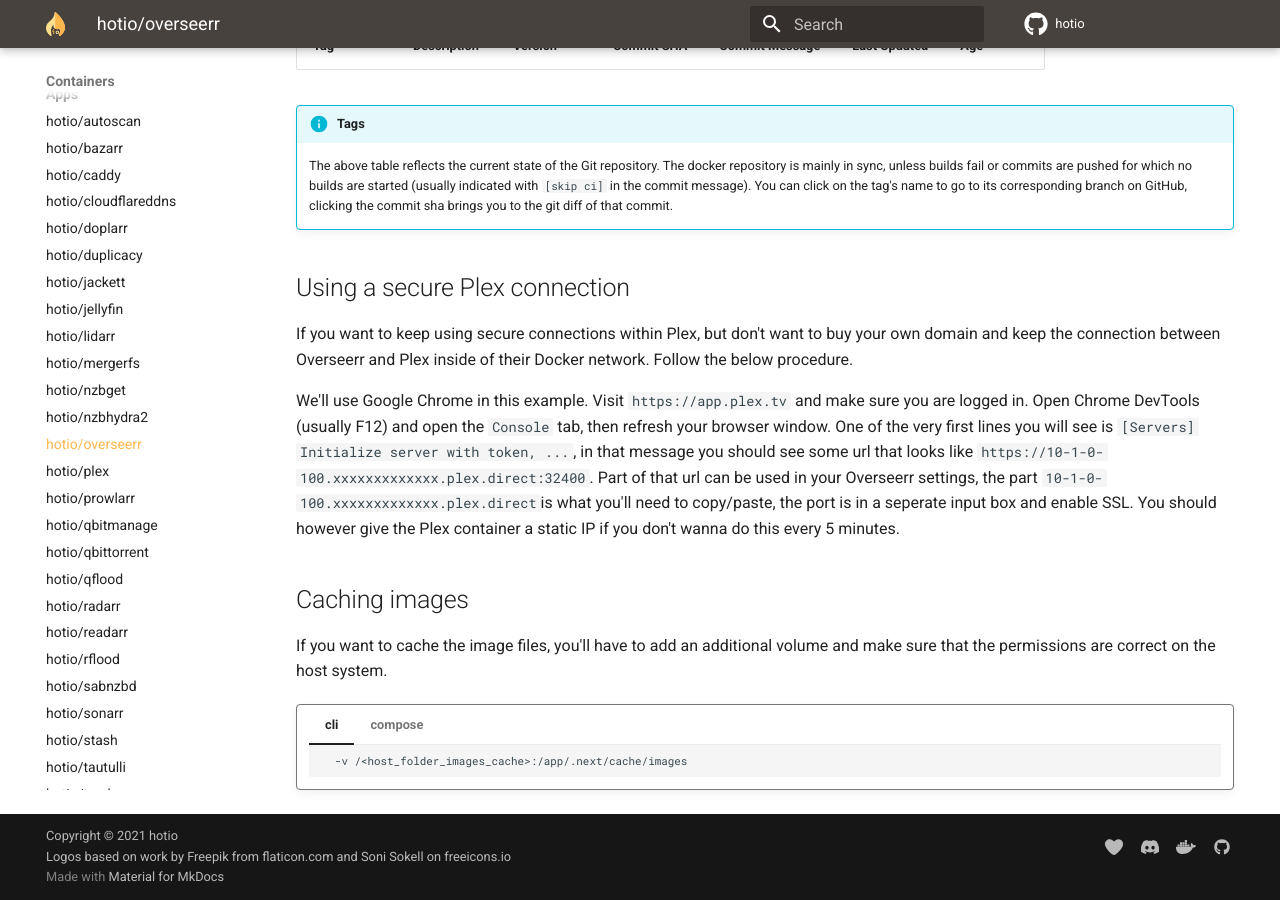
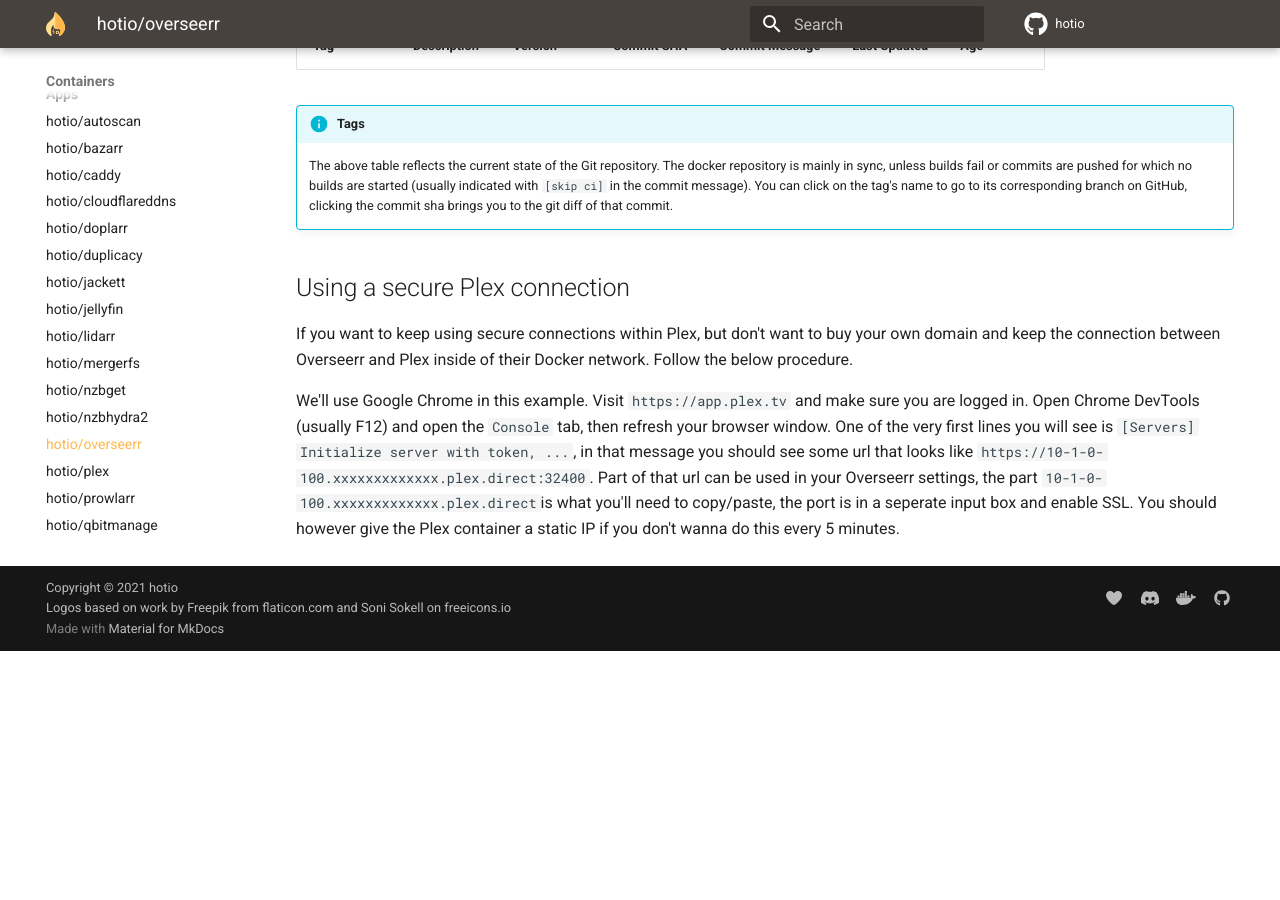
Before and after one commit to hotio/website, an MkDocs documentation site: the page built from docs/containers/overseerr.md, in a window 1280 px wide and 900 px high, scrolled down 863 px. Built offline with MkDocs 1.6.1 and Material for MkDocs 9.7.7, drawn with Linux system fonts in a browser that asks for light colours; after the commit the page ends 1514 px from its top, so only the background shows below that.

Commit message:
remove outdated overseerr info

````diff
--- a/docs/containers/overseerr.md
+++ b/docs/containers/overseerr.md
@@ -57,22 +57,3 @@
 If you want to keep using secure connections within Plex, but don't want to buy your own domain and keep the connection between Overseerr and Plex inside of their Docker network. Follow the below procedure.
 
 We'll use Google Chrome in this example. Visit `https://app.plex.tv` and make sure you are logged in. Open Chrome DevTools (usually F12) and open the `Console` tab, then refresh your browser window. One of the very first lines you will see is `[Servers] Initialize server with token, ...`, in that message you should see some url that looks like `https://10-1-0-100.xxxxxxxxxxxxx.plex.direct:32400`. Part of that url can be used in your Overseerr settings, the part `10-1-0-100.xxxxxxxxxxxxx.plex.direct`is what you'll need to copy/paste, the port is in a seperate input box and enable SSL. You should however give the Plex container a static IP if you don't wanna do this every 5 minutes.
-
-## Caching images
-
-If you want to cache the image files, you'll have to add an additional volume and make sure that the permissions are correct on the host system.
-
-!!! docker ""
-
-    === "cli"
-
-        ```shell
-          -v /<host_folder_images_cache>:/app/.next/cache/images
-        ```
-
-    === "compose"
-
-        ```yaml
-          volumes:
-            - /<host_folder_images_cache>:/app/.next/cache/images
-        ```
````
